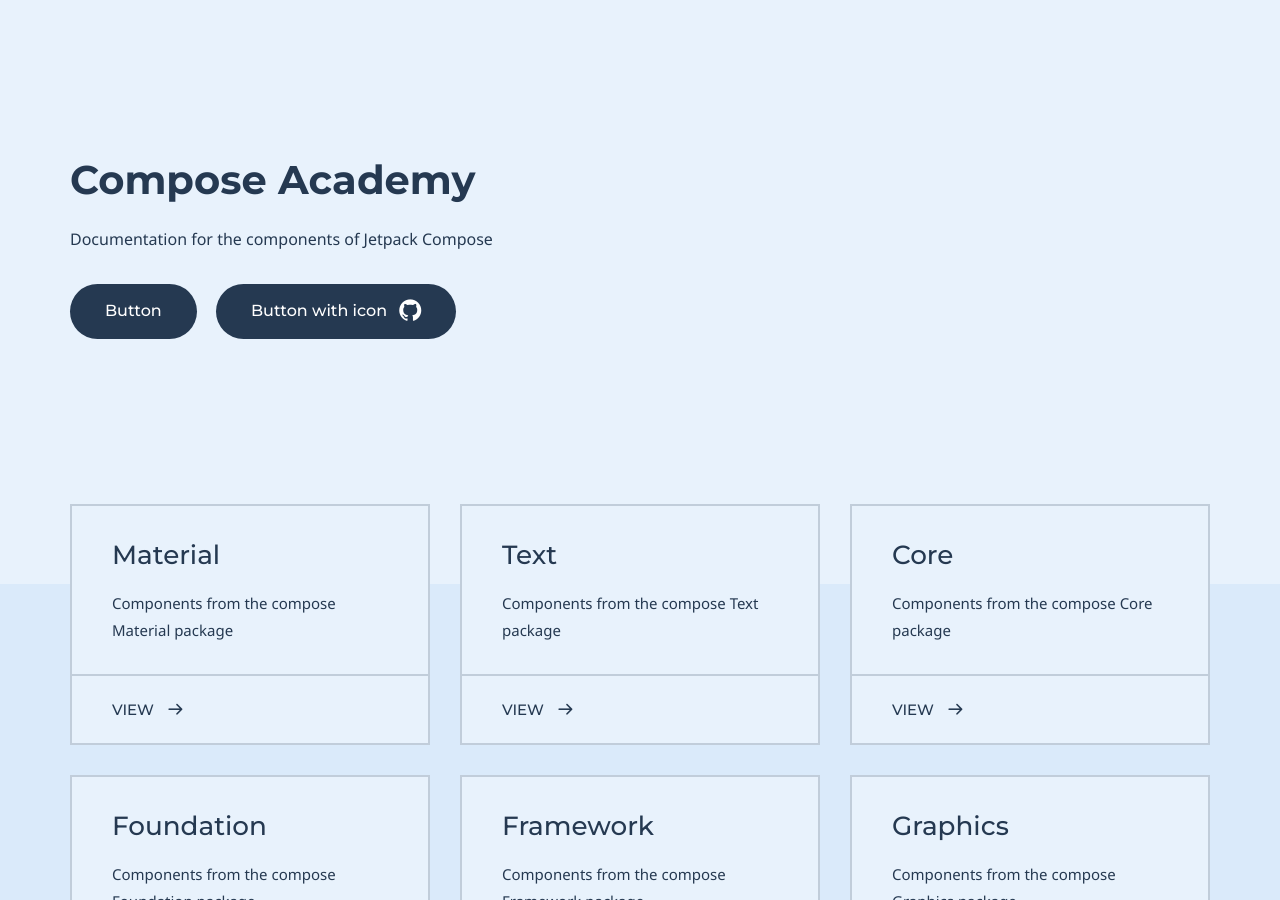
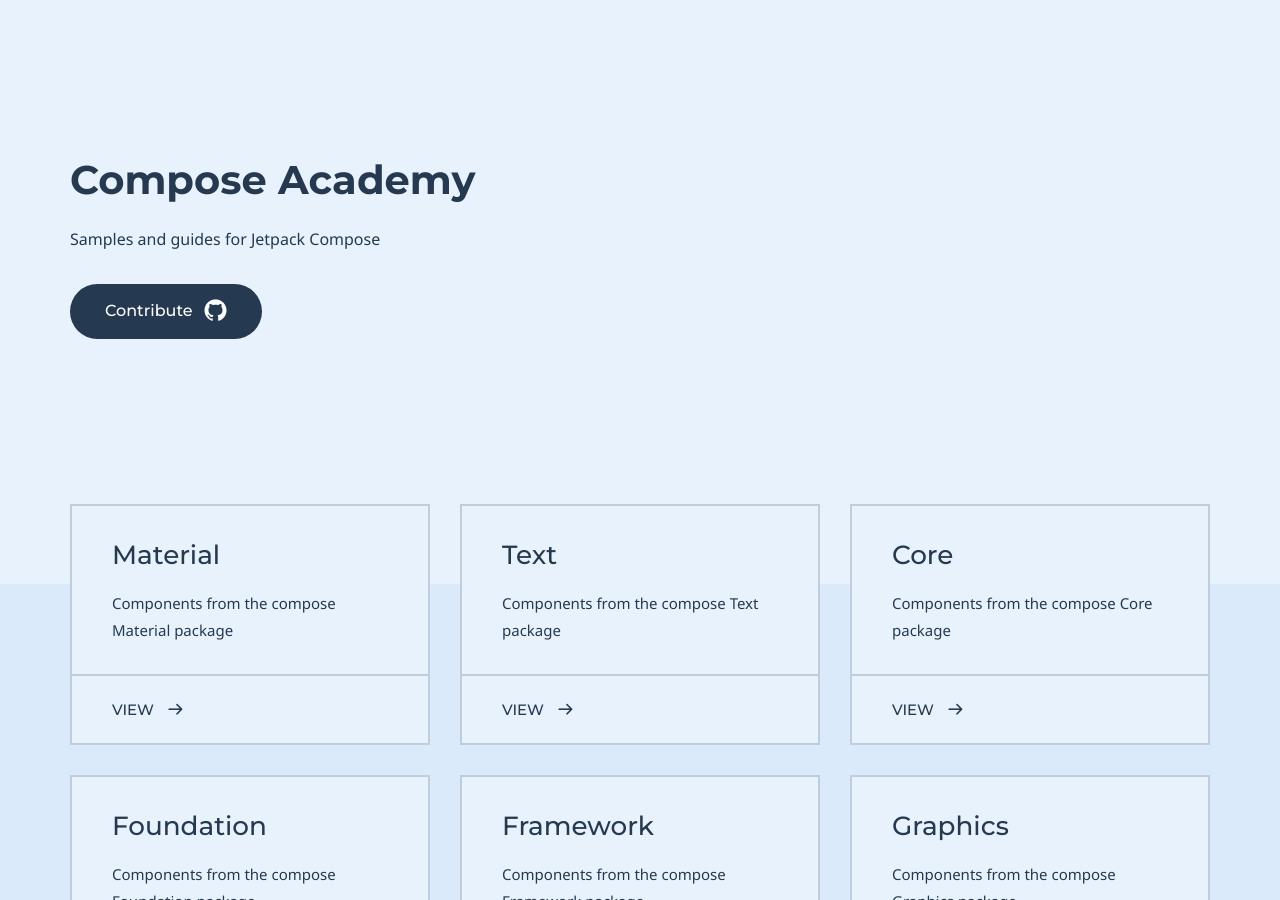
Before and after one commit to hitherejoe/ComposeAcademy, a Jekyll site: the page built from index.md, in a window 1280 px wide and 900 px high. Built offline with Jekyll 4.4.1, drawn with Linux system fonts in a browser that asks for light colours; some web fonts are replaced.

Commit message:
Update index.md

```diff
--- a/index.md
+++ b/index.md
@@ -5,14 +5,11 @@
 
 # Hero section
 title: Compose Academy
-description: Documentation for the components of Jetpack Compose
+description: Samples and guides for Jetpack Compose
 buttons:
-    - content: Button
-      url: '#'
-      external_url: false
     - icon: github
-      content: Button with icon
-      url: '#'
+      content: Contribute
+      url: 'https://github.com/hitherejoe/ComposeAcademy'
       external_url: true
 
 # Author box
```
